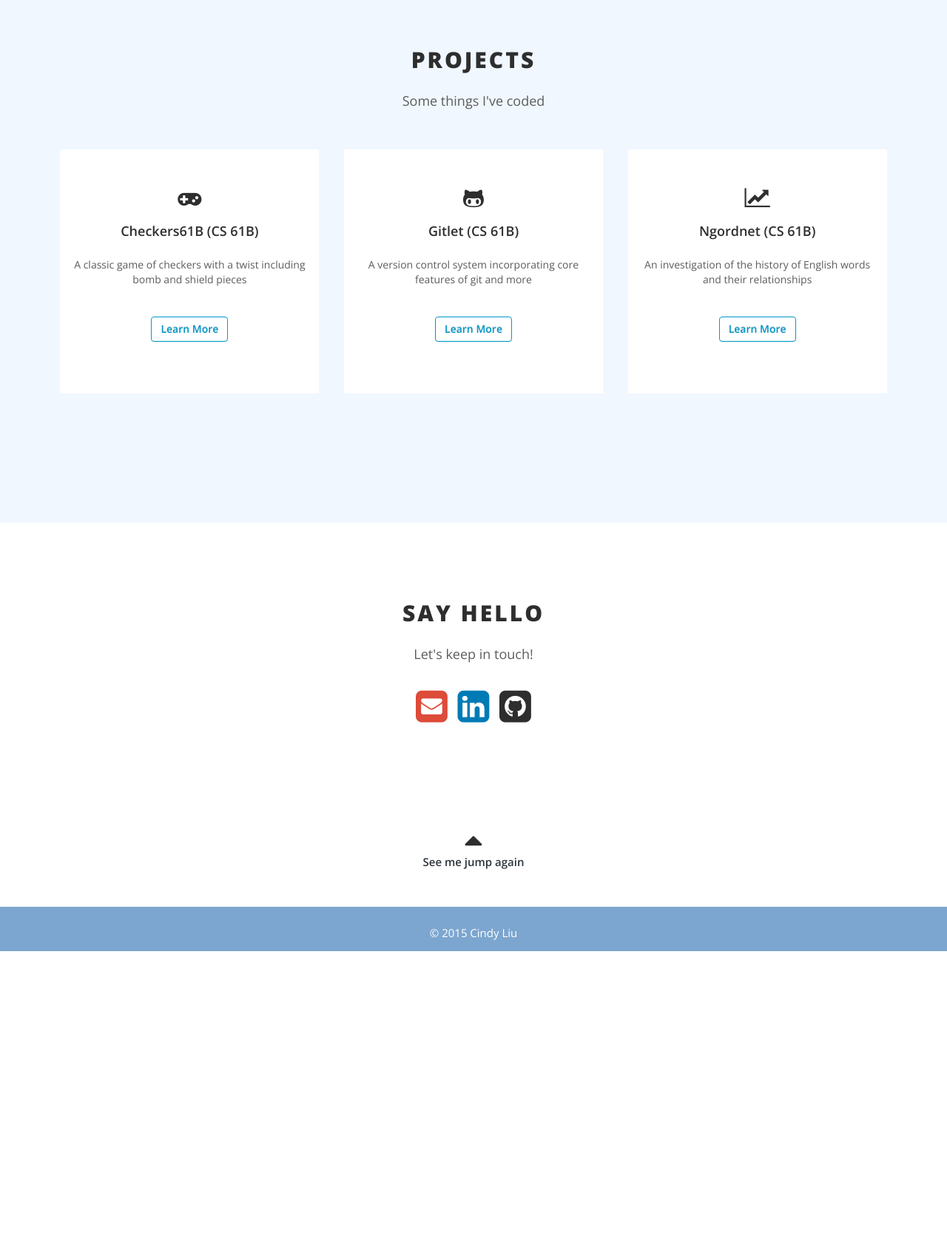
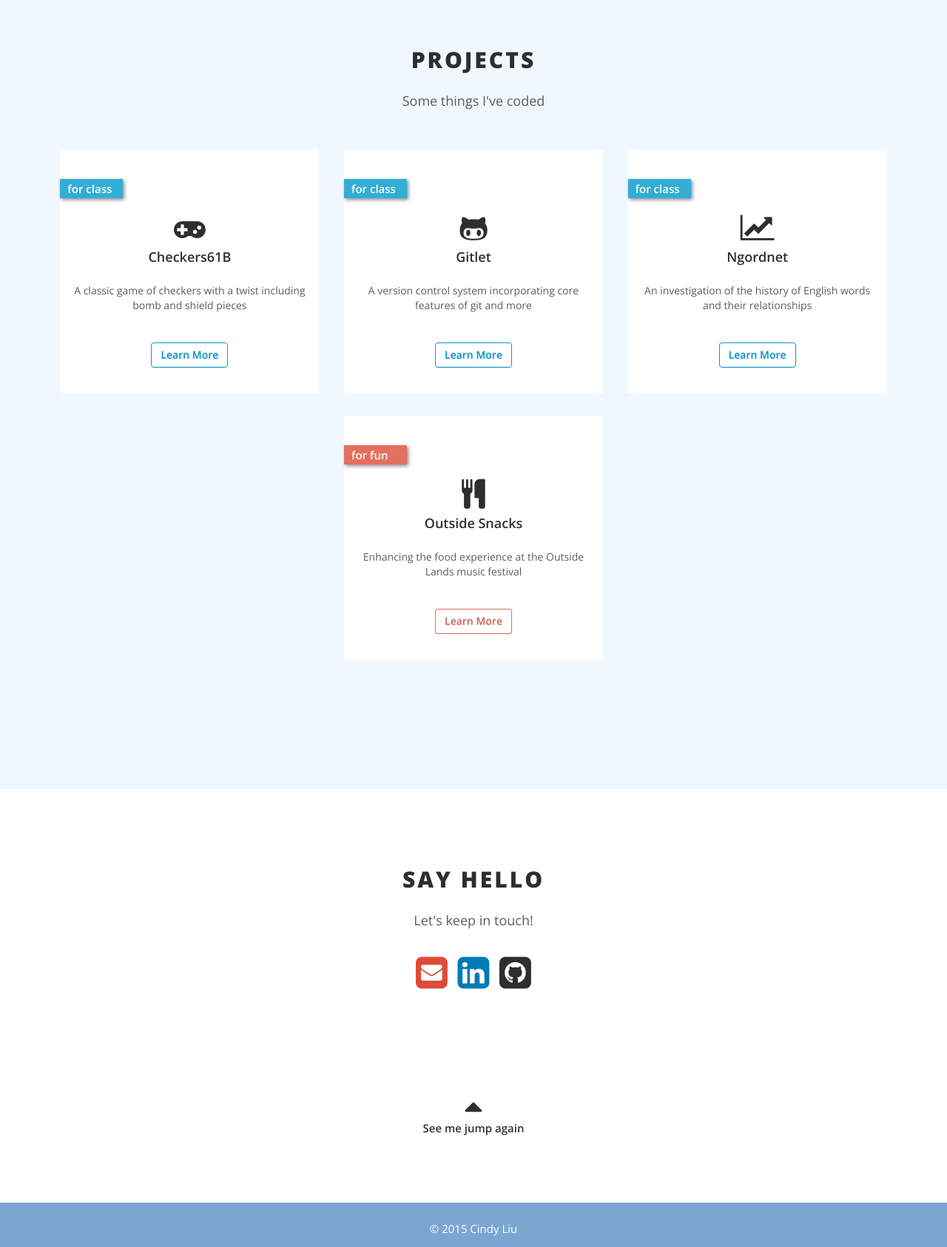
Before and after one commit to ceeyendeewhy/ceeyendeewhy.github.io, a PHP site: page /index.html in a window 1280 px wide. Shown: the part 1688-3374 px from the top of the page at 74% size. Before the commit the page ends 2974 px from the top, so only its background shows below. Run offline with PHP 8.4, Linux system fonts and the light colour scheme; some libraries are stand-ins or nearby versions.

Commit message:
numerous changes

```diff
--- a/index.html
+++ b/index.html
@@ -116,11 +116,12 @@
 			<a name="folder"></a>
 			<h1 class="heading">Projects</h1>
 			<h3 class="subheading">Some things I've coded</h3>
-				<ul>
+				<ul id="project-width">
 					<li>
 						<div>
+							<h6 class="for-class">for class</h6>
 							<i class="fa fa-gamepad fa-2x"></i>
-							<h6>Checkers61B (CS 61B)</h6>
+							<h6>Checkers61B</h6>
 							<p>A classic game of checkers with a twist
 								including bomb and shield pieces</p>
 							<a href="checkers.html"><button type="button" class="btn btn-primary learn-more-btn" style="margin: 30px; margin-bottom: 100px;">Learn More</button></a>
@@ -128,8 +129,9 @@
 					</li>
 					<li>
 						<div>
+							<h6 class="for-class">for class</h6>
 							<i class="fa fa-github-alt fa-2x"></i>
-							<h6>Gitlet (CS 61B)</h6>
+							<h6>Gitlet</h6>
 							<p>A version control system incorporating
 							core features of git and more</p>
 							<a href="gitlet.html"><button type="button" class="btn btn-primary learn-more-btn" style="margin: 30px; margin-bottom: 100px;">Learn More</button></a>
@@ -137,12 +139,23 @@
 					</li>
 					<li>
 						<div>
+							<h6 class="for-class">for class</h6>
 							<i class="fa fa-line-chart fa-2x"></i>
-							<h6>Ngordnet (CS 61B)</h6>
+							<h6>Ngordnet</h6>
 							<p>An investigation
 							 of the history of English words and their
 							  relationships</p>
 							<a href="ngordnet.html"><button type="button" class="btn btn-primary learn-more-btn" style="margin: 30px; margin-bottom: 100px;">Learn More</button></a>
+						</div>
+					</li>
+					<li>
+						<div>
+							<h6 class="for-fun">for fun</h6>
+							<i class="fa fa-cutlery"></i>
+							<h6>Outside Snacks</h6>
+							<p>
+							Enhancing the food experience at the Outside Lands music festival</p>
+							<a href="outsidesnacks.html"><button type="button" class="btn btn-primary for-fun-btn" style="margin: 30px; margin-bottom: 100px;">Learn More</button></a>
 						</div>
 					</li>
 				</ul>
--- a/stylesheet.css
+++ b/stylesheet.css
@@ -73,13 +73,13 @@ a:visited {
 }
 
 .projects i {
-	padding-top: 50px;
-	font-size: 30px;
+	padding-top: 20px;
+	font-size: 40px;
 	color: #2E2E2E;
 }
 
 .projects h6 {
-	padding-top: 10px;
+	padding-top: 0px;
 	font-size: 18px;
 	font-weight: 600;
 	color: #2E2E2E;
@@ -499,12 +509,15 @@ textarea {
 }
 
 .foot {
+	position: relative;
+	top: 40px;
 	width: 100%;
 	text-align: center;
 	font-size: 15px;
 	height: 60px;
 	background-color: #7CA6CF;
 	color: white;
+	margin-bottom: -40px;
 }
 
 .author {
@@ -597,3 +610,39 @@ textarea {
 	z-index: 9999;
 	background: url(images/images/loader-64x/Preloader_5.gif) center no-repeat #fff;
 }
+
+h6.for-class, h6.for-fun {
+	font-size: 15px;
+	color: white;
+	margin-top: 40px;
+	margin-bottom: 0px;
+	text-align: left;
+	padding-left: 10px;
+	margin-right: 265px;
+	padding-top: 5px;
+	padding-bottom: 5px;
+	background-color: rgba(0, 153, 204, 0.8);
+	box-shadow: 2px 2px 5px #888888;
+}
+
+h6.for-fun {
+  background-color: rgba(221, 75, 57, 0.8);
+}
+
+#project-width {
+	margin-left: 30px;
+	margin-right: 30px;
+}
+
+.for-fun-btn {
+	border: 1px solid rgba(221, 75, 57, 0.8);
+	background: white;
+	color: rgba(221, 75, 57, 0.8);
+	font-weight: 600;
+}
+
+.for-fun-btn:hover {
+	background: rgb(221, 75, 57);
+	color: white;
+	border: rgb(221, 75, 57);
+}
```
Also changed, not shown: other parts of stylesheet.css (+18 -8 lines), outsidesnacks.html (added, +113 -0 lines), img/outsidehacks/oh1.png (added), img/outsidehacks/oh2.png (added), img/outsidehacks/oh3.png (added), img/outsidehacks/oh4.png (added), img/outsidehacks/oh5.png (added), img/outsidehacks/oh6.png (added), img/outsidehacks/oh7.png (added).
